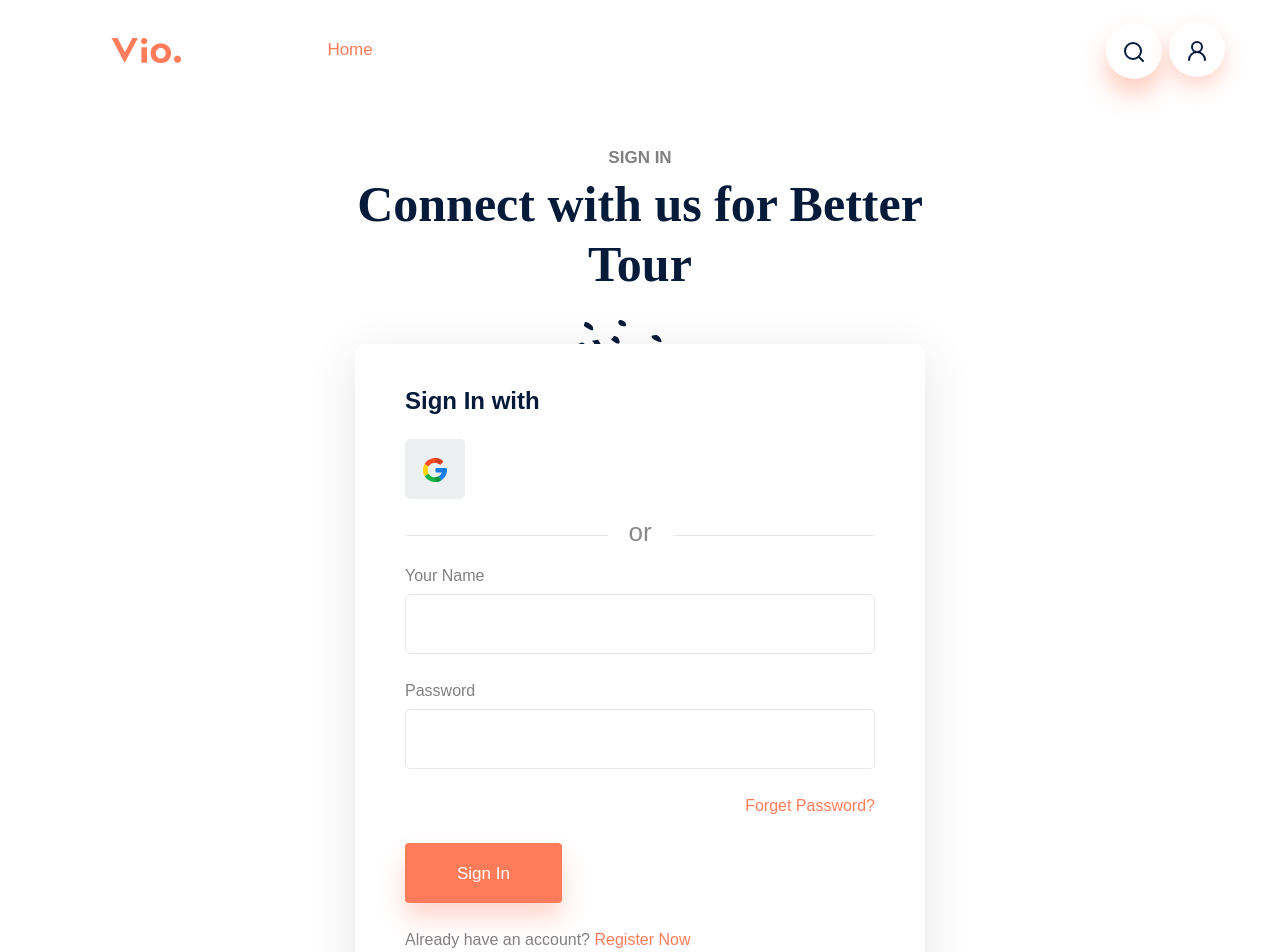
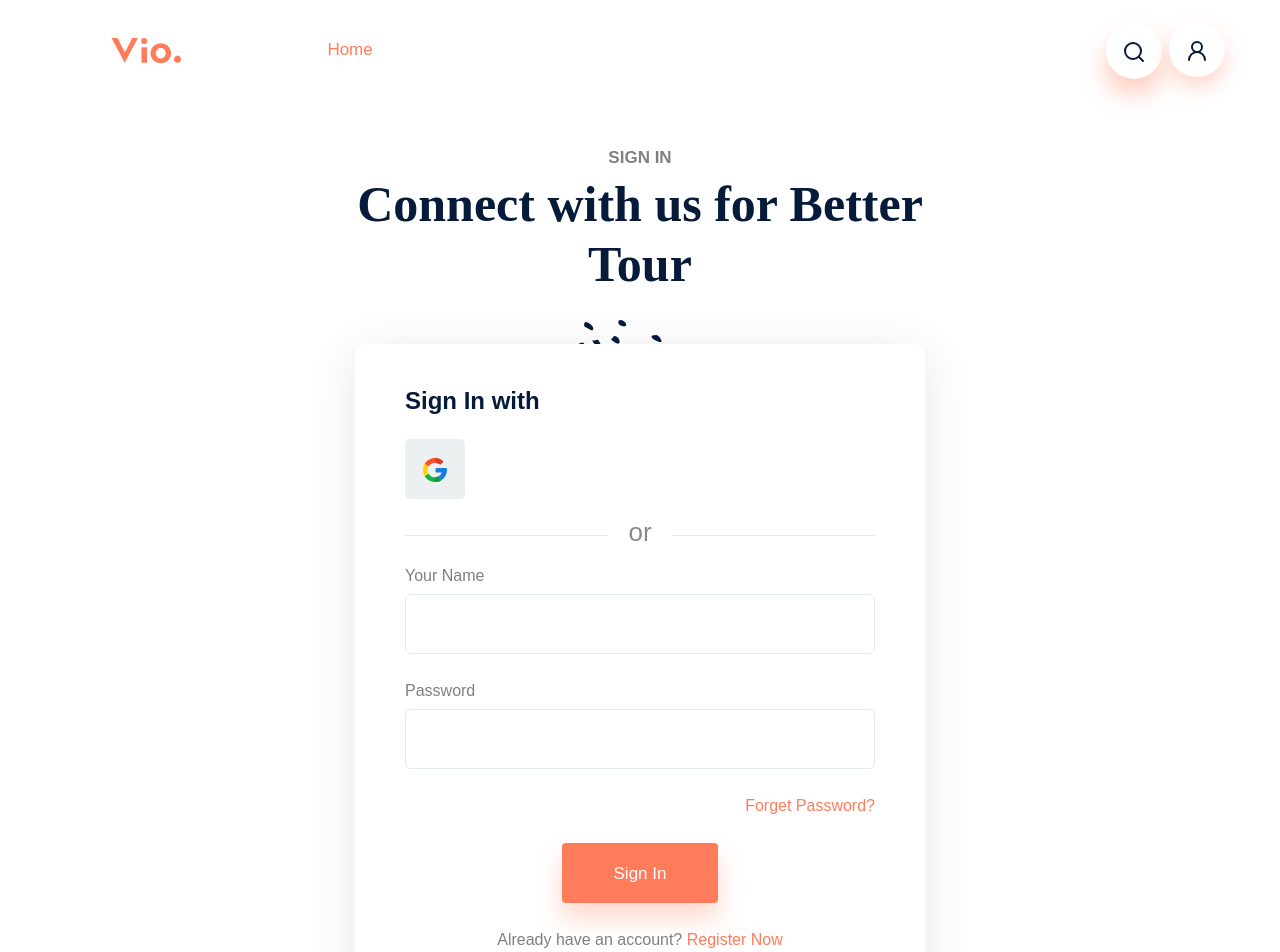
Before and after one commit to DevCommNMP/Jivyuv, a Next.js app: page /sign-in in a window 1280 px wide. Shown: the top 952 px of the page. Built offline with nearby package versions, Linux system fonts and the light colour scheme; a web font is replaced by a local one.

Commit message:
signup & signin - consoling

```diff
--- a/components/LoginForm.jsx
+++ b/components/LoginForm.jsx
@@ -149,7 +149,10 @@ export default function LoginForm() {
                     </div>
                   </div>
                   <div className="col-lg-12 col-md-12 col-sm-12 column">
-                    <div className="form-group message-btn">
+                    <div
+                      className="form-group message-btn"
+                      style={{ textAlign: "center" }}
+                    >
                       <button type="submit" className="theme-btn">
                         Sign In
                       </button>
@@ -157,8 +160,8 @@ export default function LoginForm() {
                   </div>
                 </div>
               </form>
-              <div className="other-text">
-                Already have an account? <a href="signup.html">Register Now</a>
+              <div className="other-text" style={{ textAlign: "center" }}>
+                Already have an account? <a href="/sign-up">Register Now</a>
               </div>
             </div>
           </div>
```
